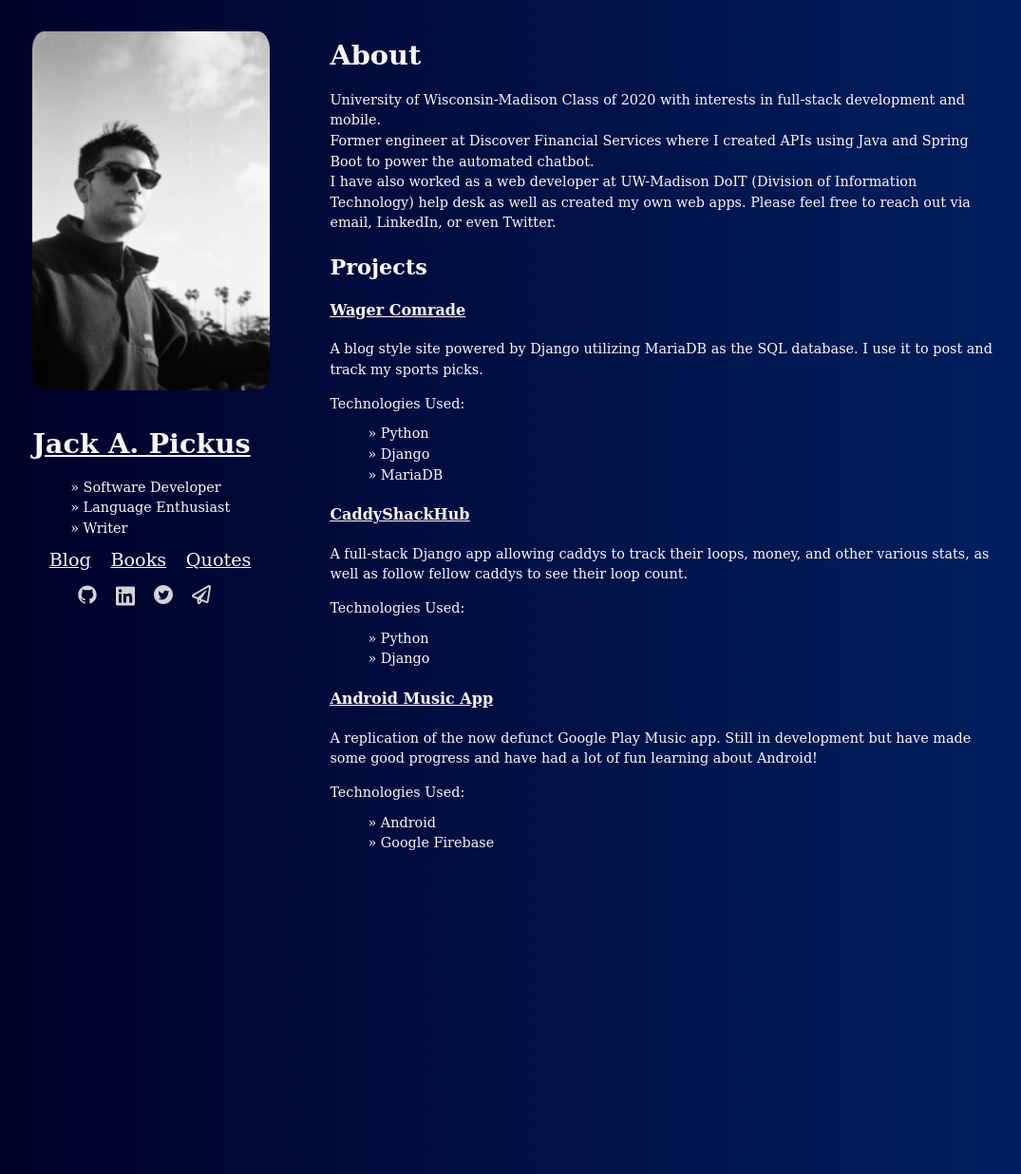
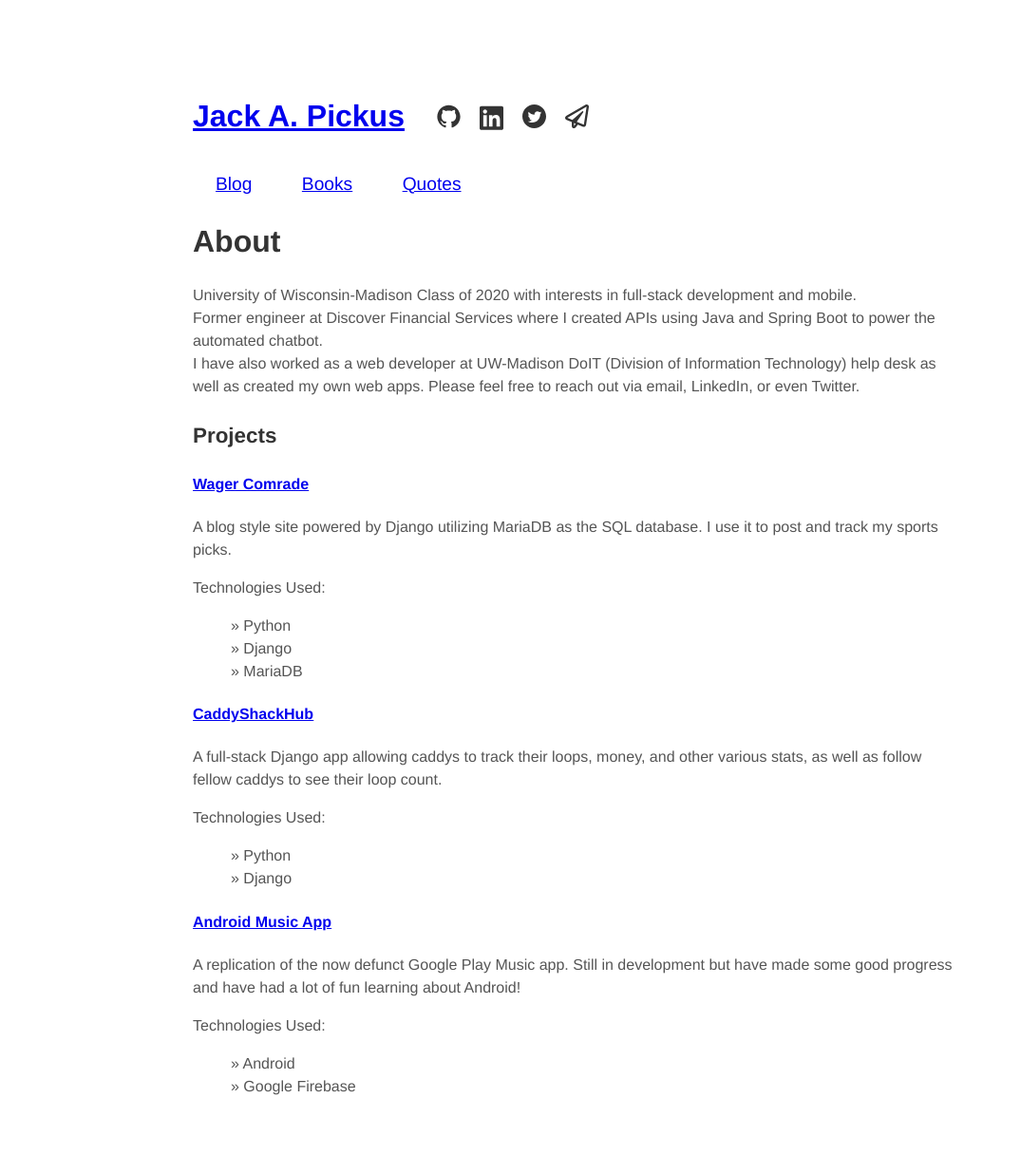
Before and after one commit to jackpickus/jackpickus.github.io, a Jekyll site: the page built from index.html, in a window 1280 px wide. Shown: the whole page at 95% size, without its empty margins (37-1112 px from the left). Built offline with Jekyll 4.4.1, drawn with Linux system fonts in a browser that asks for light colours.

Commit message:
begin style overhaul

```diff
--- a/_includes/header.html
+++ b/_includes/header.html
@@ -1,17 +1,11 @@
 <header>
-    <img src="{{ site.picture }}" id="pic" alt="{{ site.title }}" />
-
-    <h1><a href="{{ "/" | prepend: site.baseurl }}" id="name">Jack A. Pickus</a></h1>
-    <ul id="header-bullets">
-        <li>Software Developer</li>
-        <li>Language Enthusiast</li>
-        <li>Writer</li>
-    </ul>
+    <div id="bio">
+        <h1><a href="{{ "/" | prepend: site.baseurl }}" id="name">Jack A. Pickus</a></h1>
+        {% include social.html %}
+    </div>
     <div>
         <a href="{{ "/blog" | prepend: site.baseurl }}" class="link">Blog</a>
         <a href="{{ "/books" | prepend: site.baseurl }}" class="link">Books</a>
         <a href="{{ "/quotes" | prepend: site.baseurl }}" class="link">Quotes</a>
     </div>
-
-    {% include social.html %}
 </header>
--- a/_sass/main.scss
+++ b/_sass/main.scss
@@ -1,38 +1,32 @@
 body {
-  background: linear-gradient(to right, #000027 0%, #002467 100%);
-  color: #f8f8ff;
-  font-size: 10px;
-  font-family: "DejaVu Serif", "Times New Roman", Times, serif;
+  margin: 0 auto;
+  max-width: 50em;
+  font-family: "Helvetica", "Arial", sans-serif;
+  line-height: 1.5;
+  padding: 4em 1em;
+  color: #555;
 }
 
-header {
-  width: 250px;
-  padding: 2% 5% 5% 5%;
-  position: relative;
-  float: left;
-}
-
-img {
-  width: 100%;
-  margin-bottom: 5%;
-  border-radius: 5%;
-}
-
-h1 {
-  font-size: 1.8rem;
-  font-weight: bold;
-  padding-top: 2%;
-  padding-bottom: 0;
+h1,
+h3,
+h4,
+strong {
+  color: #333;
 }
 
 .main {
-  padding-right: 20%;
   h4 {
     text-decoration: underline;
     &:hover {
       text-decoration: none;
     }
   }
+}
+
+#bio {
+  display: flex;
+  justify-content: flex-start;
+  align-items: center;
 }
 
 .content {
@@ -56,14 +50,12 @@ h4 {
 p,
 li,
 span {
-  line-height: 1.5;
-  font-size: 0.9rem;
+  font-size: 1rem;
   list-style: none;
 }
 
 a {
   text-decoration: underline;
-  color: #f8f8ff;
   &:hover {
     text-decoration: none;
   }
@@ -79,7 +71,7 @@ blockquote cite {
 
 .link {
   font-size: 1.2rem;
-  margin-left: 7%;
+  margin: 3%;
 }
 
 #job {
@@ -92,46 +84,49 @@ ul li:before {
 
 #social {
   display: flex;
-  margin-left: 15%;
-  padding-top: 5px;
+  padding-top: 1.5%;
+  margin: 3%;
 }
 
 .icon {
   > svg {
     display: inline-block;
-    width: 20px;
+    width: 25px;
     margin: 10px;
 
     path {
-      fill: #d3d3d3;
+      fill: #333;
     }
   }
 }
 
 @media only screen and (max-width: 600px) {
-  body {
-    padding-left: 7.5%;
+  #bio {
+    display: block;
   }
 
   header {
-    height: auto;
-    float: none;
     text-align: center;
-    padding-bottom: 0%;
   }
 
-  #header-bullets {
-    text-align: left;
+  #social {
+    display: flex;
+    justify-content: center;
+    align-items: center;
   }
 
   img {
     margin-bottom: 5%;
     width: auto;
   }
+
+  p {
+    font-size: 1.1rem;
+  }
 }
 
 @media only screen and (min-width: 600px) and (max-width: 991px) {
-  header {
-    padding-bottom: 60%;
+  p {
+    font-size: 1.1rem;
   }
 }
```
Also changed, not shown: assets/images/image.jpg (deleted).
